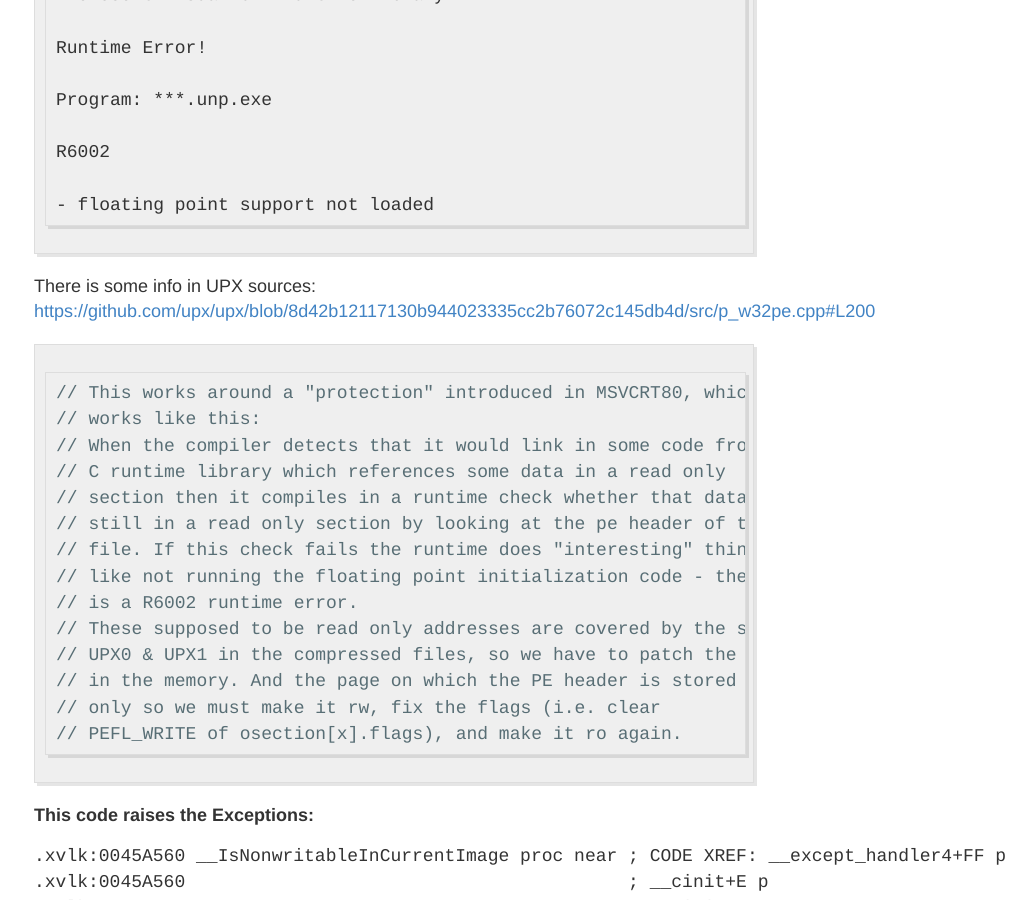
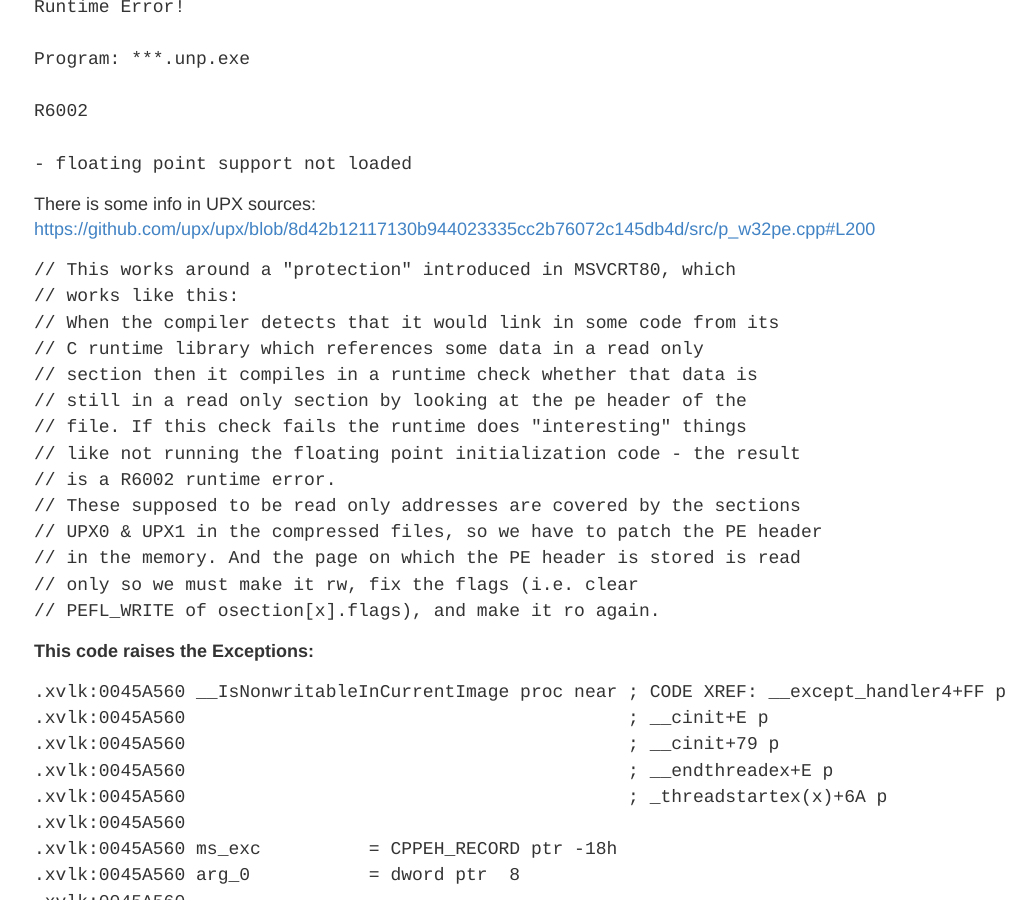
Before and after one commit to horsicq/blog, a Jekyll site: the page built from _posts/2021-06-17-R6002 - floating point support not loaded.md, in a window 1280 px wide and 900 px high, scrolled down 326 px. Shown: the whole window, without its empty margins (246-1280 px from the left). Built offline with Jekyll 4.4.1, drawn with Linux system fonts in a browser that asks for light colours; our own code applies the rules of GitHub Pages for plain Markdown files; comment, search, counter and statistics services are not loaded; some of the changed text lies outside the part shown.

Commit message:
Fix: 2021-06-17

````diff
--- a/_posts/2021-06-17-R6002 - floating point support not loaded.md
+++ b/_posts/2021-06-17-R6002 - floating point support not loaded.md
@@ -1,6 +1,6 @@
 Sometimes we can unpack protected executables in Windows but there is a runtime error
 
-```
+```assembly
 Microsoft Visual C++ Runtime Library
 
 Runtime Error!
@@ -14,7 +14,7 @@ R6002
 
 There is some info in UPX sources: [https://github.com/upx/upx/blob/8d42b12117130b944023335cc2b76072c145db4d/src/p_w32pe.cpp#L200](https://github.com/upx/upx/blob/8d42b12117130b944023335cc2b76072c145db4d/src/p_w32pe.cpp#L200)
 
-```cpp
+```assembly
 // This works around a "protection" introduced in MSVCRT80, which
 // works like this:
 // When the compiler detects that it would link in some code from its
@@ -84,7 +84,7 @@ There is some info in UPX sources: [https://github.com/upx/upx/blob/8d42b1211713
 
 **I am using the trick in my projects to fix it**
 
-```cpp
+```assembly
 if(pDumpOptions->bPatchNWError6002)
 {
     //   004947D5  |.  8B40 24                      MOV EAX,DWORD PTR DS:[EAX+24]
````
